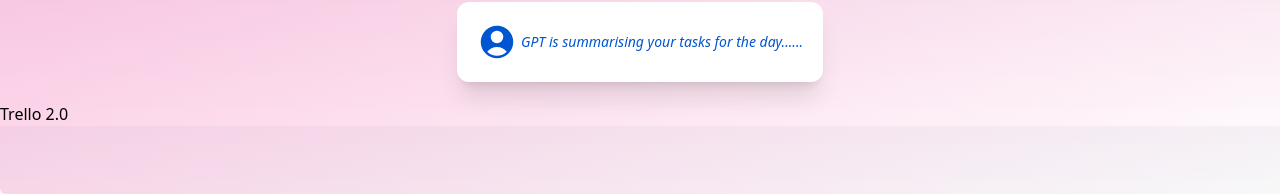
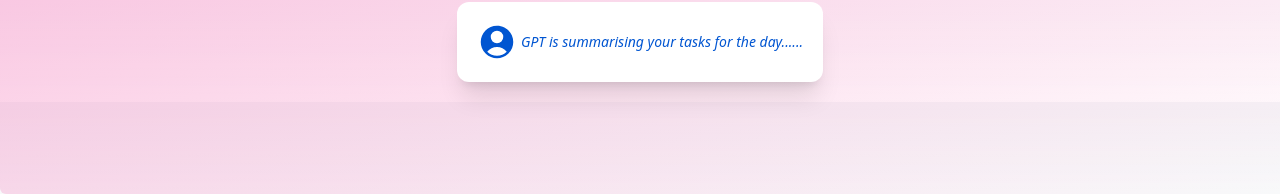
Before and after one commit to kartik739/TaskSync, a Next.js app: page / in a window 1280 px wide. Shown: the part 190-384 px from the top of the page. Built offline with nearby package versions, Linux system fonts and the light colour scheme.

Commit message:
modified:   app/page.tsx 	new file:   components/Board.tsx 	modified:   package-lock.json 	modified:   package.json

```diff
--- a/app/page.tsx
+++ b/app/page.tsx
@@ -1,3 +1,4 @@
+import Board from "@/components/Board";
 import Header from "@/components/Header";
 
 export default function Home() {
@@ -6,7 +7,7 @@
       {/*Header */}
       <Header />
       {/*Board */}
-      <h1>Trello 2.0</h1>
+      <Board />
     </main>
   )
 }
--- /dev/null
+++ b/components/Board.tsx
@@ -0,0 +1,12 @@
+import {DragDropContext, Droppable} from 'react-beautiful-dnd';
+
+function Board () {
+  return
+    <DragDropContext>
+
+
+    </DragDropContext>
+
+}
+
+export default Board
--- a/package.json
+++ b/package.json
@@ -20,8 +20,12 @@
     "postcss": "8.4.24",
     "react": "18.2.0",
     "react-avatar": "^5.0.3",
+    "react-beautiful-dnd": "^13.1.1",
     "react-dom": "18.2.0",
     "tailwindcss": "3.3.2",
     "typescript": "5.1.3"
+  },
+  "devDependencies": {
+    "@types/react-beautiful-dnd": "^13.1.4"
   }
 }
```
Also changed, not shown: 1 other file (tests, documents, lock files or other folders).
